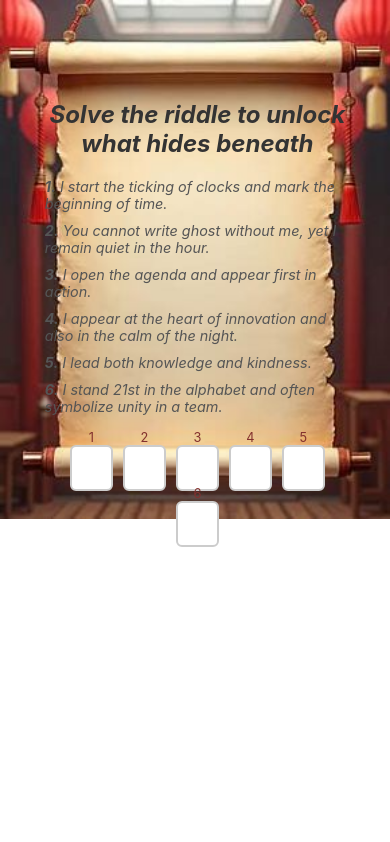
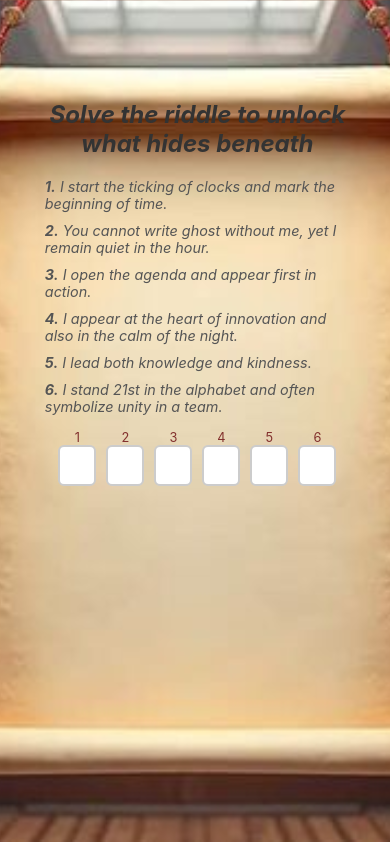
Before and after one commit to Krishna-2000/thanks-app, a React (Create React App) app: page /game in a window 390 px wide. Shown: the top 842 px of the page. Built offline with nearby package versions, Linux system fonts and the light colour scheme.

Commit message:
box change

```diff
--- a/src/components/Game/Game.css
+++ b/src/components/Game/Game.css
@@ -43,8 +43,8 @@ h2 {
 }
 
 .letter-input {
-  width: 35px;
-  height: 40px;
+  width: 30px;
+  height: 35px;
   text-align: center;
   font-size: 1.5rem;
   border: 2px solid #ccc;
--- a/src/index.css
+++ b/src/index.css
@@ -16,10 +16,3 @@ code {
   font-family: source-code-pro, Menlo, Monaco, Consolas, 'Courier New',
     monospace;
 }
-@media (max-width: 480px) {
-  body {
-    background-size: contain;
-    background-repeat: no-repeat;
-    background-position: center top; /* or center center */
-  }
-}
```
